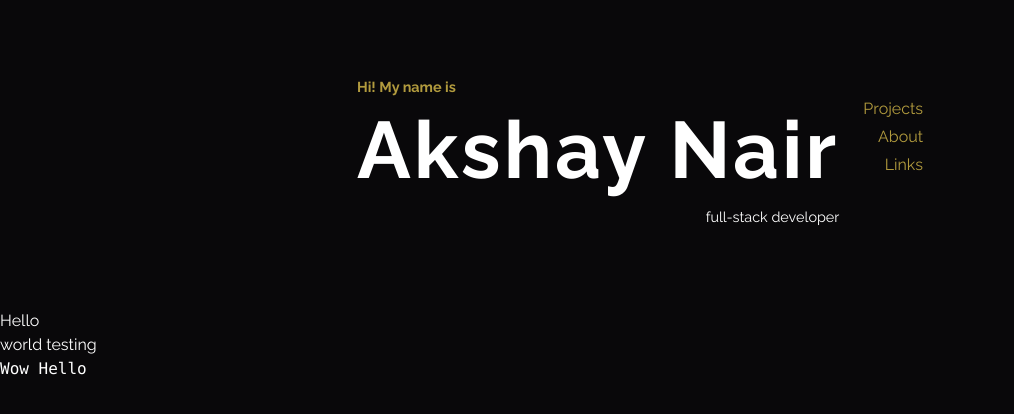
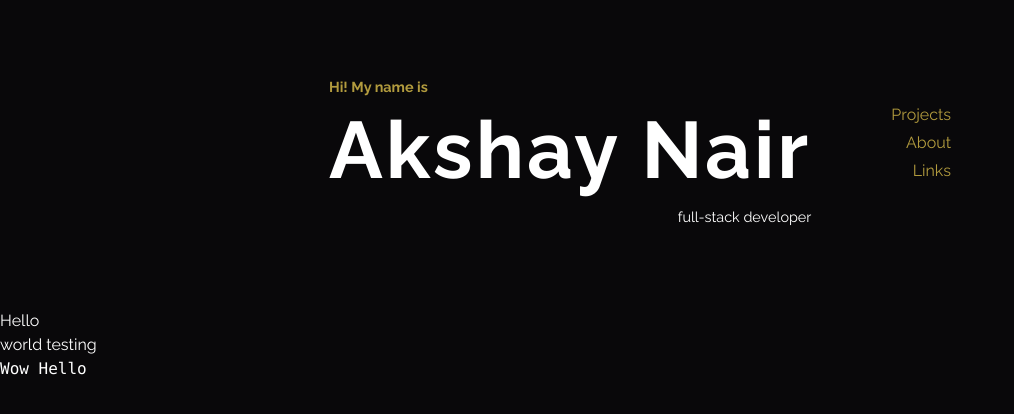
Before and after one commit to phenax/ediblemonad.dev, a Next.js app: page /blog/posts/hello in a window 1280 px wide. Shown: the top 414 px of the page, without its empty margins (0-1014 px from the left). Built offline with nearby package versions, Linux system fonts and the light colour scheme.

Commit message:
feat: minor style fixes

```diff
--- a/components/Header.tsx
+++ b/components/Header.tsx
@@ -16,7 +16,8 @@ export const Header = () => (
       <h1 className={`${styles.headerTitle} text-4xl md:text-6xl`}>Akshay Nair</h1>
       <div className={styles.headerSubtitle}>full-stack developer</div>
     </div>
-    <div className="text-right flex px-6 justify-around md:pl-6 md:pr-0 md:align-top md:inline-block" style={{ marginTop: '0.8rem' }}>
+
+    <div className={`${styles.spacing} text-right flex px-6 justify-around md:align-top md:inline-block`} style={{ marginTop: '0.8rem' }}>
       {navLinks.map(({ name, link }) => (
         <div key={name} className="pt-1">
           <Link
--- a/styles/layout.module.css
+++ b/styles/layout.module.css
@@ -30,6 +30,16 @@
   display: inline-block;
 }
 
+.spacing {
+  padding: 1rem 5rem 0;
+}
+
+@media all and (min-width: 768px) {
+  .spacing {
+    padding: 0.4rem 0 0 5rem;
+  }
+}
+
 .headerTitle {
   font-weight: bold;
   letter-spacing: 3px;
```
